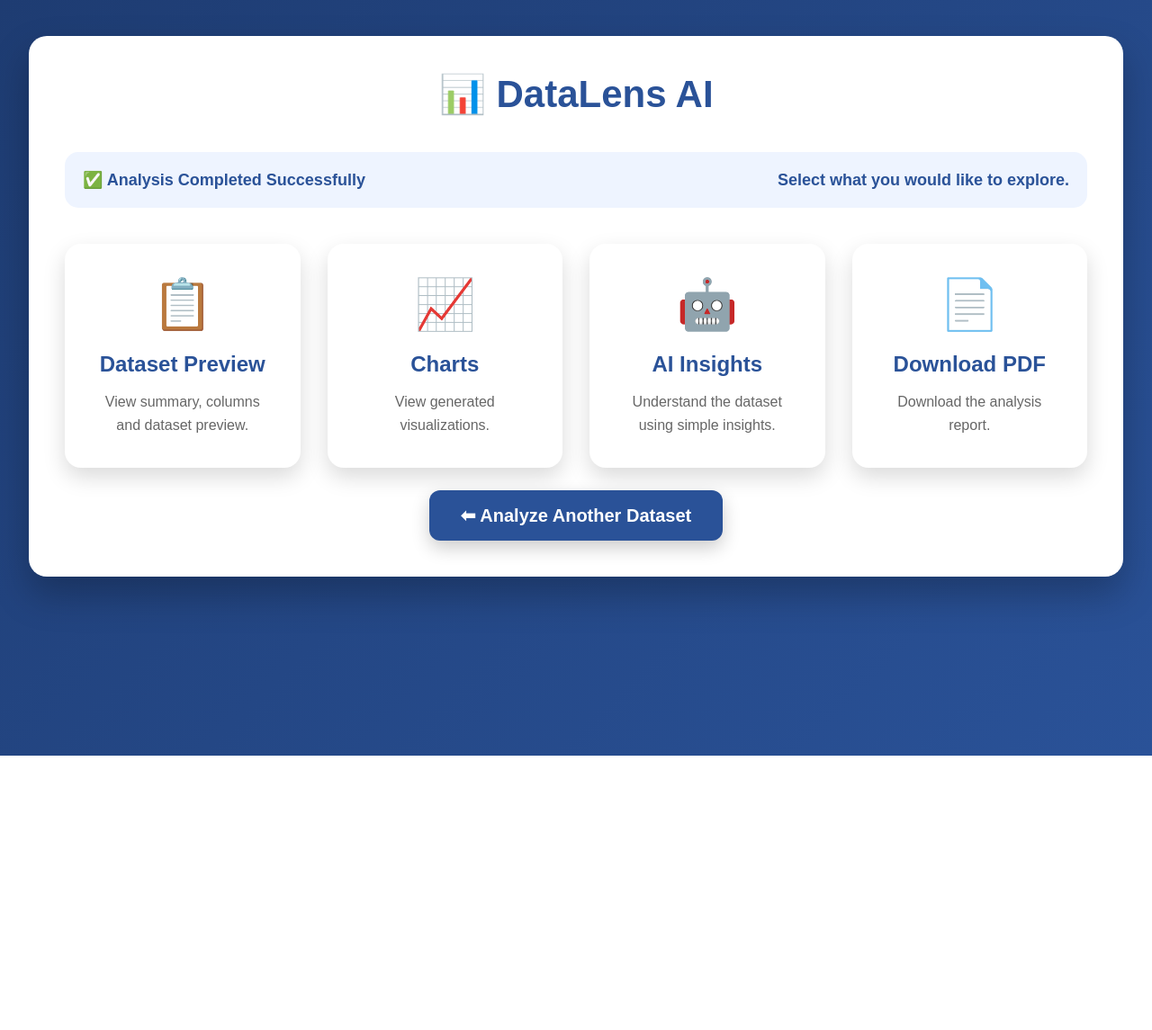
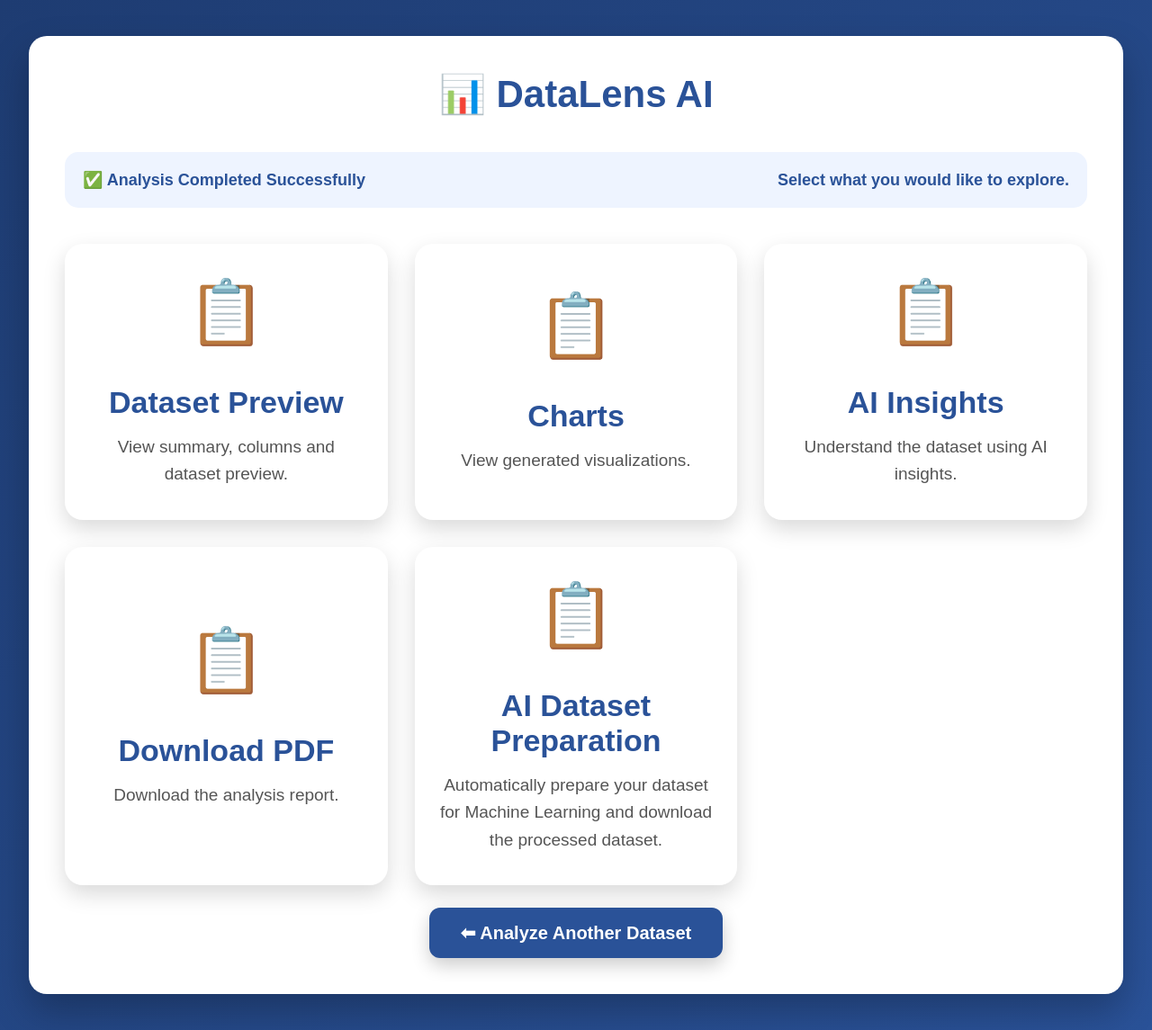
Before and after one commit to sneha123-oss/DataLens-AI, a Flask app: page /menu in a window 1280 px wide. Shown: the whole page at 90% size. Before the commit the page ends 840 px from the top, so only its background shows below. Run offline with Flask 3, Linux system fonts and the light colour scheme.

Commit message:
Add AI data preparation and ML recommendation features

```diff
--- a/app.py
+++ b/app.py
@@ -5,6 +5,8 @@ import os
 from utils.charts import generate_charts
 from utils.analyzer import generate_insights
 from utils.pdf_generator import create_pdf
+from utils.cleaner import clean_dataset
+from utils.ml_recommender import recommend_ml
 
 app = Flask(__name__)
 
@@ -17,8 +19,9 @@ app.config["REPORT_FOLDER"] = REPORT_FOLDER
 os.makedirs(UPLOAD_FOLDER, exist_ok=True)
 os.makedirs(REPORT_FOLDER, exist_ok=True)
 
-# Store latest uploaded dataset analysis
 analysis_data = {}
+cleaned_dataset = None
+cleaning_summary = []
 
 
 @app.route("/")
@@ -30,6 +33,8 @@ def home():
 def upload():
 
     global analysis_data
+    global cleaned_dataset
+    global cleaning_summary
 
     if "file" not in request.files:
         return "No file selected."
@@ -43,7 +48,7 @@ def upload():
     filepath = os.path.join(app.config["UPLOAD_FOLDER"], file.filename)
     file.save(filepath)
 
-    # Read CSV using multiple encodings
+    # Read CSV
     encodings = ["utf-8", "latin1", "cp1252", "ISO-8859-1"]
 
     df = None
@@ -75,6 +80,26 @@ def upload():
 
     # Generate AI Insights
     insights = generate_insights(df)
+    ml_info = recommend_ml(df)
+
+    # AI Dataset Preparation
+    cleaned_dataset, cleaning_summary = clean_dataset(df)
+
+    print("Original Missing :", df.isnull().sum().sum())
+    print("Cleaned Missing  :", cleaned_dataset.isnull().sum().sum())
+
+    print(cleaning_summary)
+
+    # Save Cleaned Dataset
+    cleaned_path = os.path.join(
+        app.config["UPLOAD_FOLDER"],
+        "Cleaned_Dataset.csv"
+    )
+
+    cleaned_dataset.to_csv(
+        cleaned_path,
+        index=False
+    )
 
     # Generate PDF
     pdf_path = os.path.join(
@@ -93,20 +118,66 @@ def upload():
         insights
     )
 
-    # Save analysis data
+    # -----------------------------
+    # Dataset Quality Score
+    # -----------------------------
+
+    original_score = 100
+
+    if rows > 0:
+        original_score -= int((missing / (rows * cols)) * 100)
+        original_score -= int((duplicates / rows) * 100)
+
+    original_score = max(0, original_score)
+
+    clean_score = 100
+
+    if cleaned_dataset.shape[0] > 0:
+
+        clean_missing = cleaned_dataset.isnull().sum().sum()
+        clean_duplicates = cleaned_dataset.duplicated().sum()
+
+        clean_score -= int(
+            (clean_missing /
+             (cleaned_dataset.shape[0] * cleaned_dataset.shape[1])) * 100
+        )
+
+        clean_score -= int(
+            (clean_duplicates /
+             cleaned_dataset.shape[0]) * 100
+        )
+
+    clean_score = max(0, clean_score)
+
+    # Store Analysis Data
+
     analysis_data = {
+
         "filename": file.filename,
+
+        # Original Dataset
         "rows": rows,
         "cols": cols,
         "missing": missing,
         "duplicates": duplicates,
+
+        # Prepared Dataset
+        "clean_rows": cleaned_dataset.shape[0],
+        "clean_cols": cleaned_dataset.shape[1],
+        "clean_missing": cleaned_dataset.isnull().sum().sum(),
+        "clean_duplicates": cleaned_dataset.duplicated().sum(),
+
+        # Quality Score
+        "original_score": original_score,
+        "clean_score": clean_score,
+        "ml_info": ml_info,
+        # Other Data
         "columns": columns,
         "preview": preview,
         "charts": charts,
         "insights": insights
     }
 
-    # Open Menu
     return render_template("menu.html", **analysis_data)
 
 
@@ -130,6 +201,30 @@ def insights():
     return render_template("insights.html", **analysis_data)
 
 
+@app.route("/prepare")
+def prepare():
+
+    return render_template(
+        "prepare.html",
+        **analysis_data,
+        summary=cleaning_summary
+    )
+
+
+@app.route("/download_cleaned_dataset")
+def download_cleaned_dataset():
+
+    cleaned_path = os.path.join(
+        app.config["UPLOAD_FOLDER"],
+        "Cleaned_Dataset.csv"
+    )
+
+    return send_file(
+        cleaned_path,
+        as_attachment=True
+    )
+
+
 @app.route("/download_report")
 def download_report():
 
@@ -138,7 +233,10 @@ def download_report():
         "DataLensAI_Report.pdf"
     )
 
-    return send_file(pdf_path, as_attachment=True)
+    return send_file(
+        pdf_path,
+        as_attachment=True
+    )
 
 
 if __name__ == "__main__":
--- a/static/css/style.css
+++ b/static/css/style.css
@@ -170,51 +170,73 @@ button:hover{
 
     display:grid;
 
-    grid-template-columns:repeat(4,1fr);
+    grid-template-columns:repeat(3,1fr);
 
-    gap:20px;
+    gap:30px;
 
-    margin-bottom:40px;
+    margin-top:40px;
 
 }
-
 .card-box{
 
     background:white;
 
-    color:#2A5298;
+    border-radius:20px;
 
-    border-radius:18px;
-
-    padding:30px;
+    padding:35px 25px;
 
     text-align:center;
+
+    text-decoration:none;
+
+    color:#2A5298;
 
     box-shadow:0 10px 25px rgba(0,0,0,.15);
 
     transition:.3s;
 
+    min-height:280px;
+
+    display:flex;
+
+    flex-direction:column;
+
+    justify-content:center;
+
+    align-items:center;
+
 }
 
 .card-box:hover{
 
-    transform:translateY(-6px);
+    transform:translateY(-8px);
+
+    box-shadow:0 15px 35px rgba(0,0,0,.25);
 
 }
-
 .card-box h2{
 
-    font-size:48px;
+    margin-top:20px;
 
-    margin-bottom:10px;
+    margin-bottom:15px;
+
+    font-size:34px;
+
+    color:#2A5298;
+
+    text-decoration:none;
 
 }
 
 .card-box p{
 
-    font-size:20px;
+    font-size:19px;
 
-    font-weight:bold;
+    line-height:1.6;
+
+    color:#555;
+
+    text-decoration:none;
 
 }
 
@@ -724,3 +746,25 @@ html{
     font-weight:bold;
     cursor:pointer;
 }
+/* ===========================
+   MENU CARD FIX
+=========================== */
+
+.card-box,
+.card-box:hover,
+.card-box:visited,
+.card-box:active{
+
+    text-decoration:none;
+
+    color:inherit;
+
+}
+
+.card-icon{
+
+    font-size:70px;
+
+    margin-bottom:20px;
+
+}
--- a/templates/menu.html
+++ b/templates/menu.html
@@ -4,7 +4,6 @@
 <head>
 
     <meta charset="UTF-8">
-
     <meta name="viewport" content="width=device-width, initial-scale=1.0">
 
     <title>DataLens AI</title>
@@ -28,45 +27,80 @@
 
     </div>
 
-    <div class="menu-grid">
+    <div class="cards">
 
-        <a href="{{ url_for('preview') }}" class="menu-card">
+        <!-- Dataset Preview -->
 
-            <div class="icon">📋</div>
+        <a href="{{ url_for('preview') }}" class="card-box">
 
+            <div class="card-icon">📋</div>
             <h2>Dataset Preview</h2>
 
-            <p>View summary, columns and dataset preview.</p>
+            <p>
+                View summary, columns and
+                dataset preview.
+            </p>
 
         </a>
 
-        <a href="{{ url_for('charts') }}" class="menu-card">
+        <!-- Charts -->
 
-            <div class="icon">📈</div>
+        <a href="{{ url_for('charts') }}" class="card-box">
+
+            <div class="card-icon">📋</div>
 
             <h2>Charts</h2>
 
-            <p>View generated visualizations.</p>
+            <p>
+                View generated
+                visualizations.
+            </p>
 
         </a>
 
-        <a href="{{ url_for('insights') }}" class="menu-card">
+        <!-- AI Insights -->
 
-            <div class="icon">🤖</div>
+        <a href="{{ url_for('insights') }}" class="card-box">
+
+           <div class="card-icon">📋</div>
 
             <h2>AI Insights</h2>
 
-            <p>Understand the dataset using simple insights.</p>
+            <p>
+                Understand the dataset
+                using AI insights.
+            </p>
 
         </a>
 
-        <a href="{{ url_for('download_report') }}" class="menu-card">
+        <!-- Download PDF -->
 
-            <div class="icon">📄</div>
+        <a href="{{ url_for('download_report') }}" class="card-box">
+
+           <div class="card-icon">📋</div>
 
             <h2>Download PDF</h2>
 
-            <p>Download the analysis report.</p>
+            <p>
+                Download the
+                analysis report.
+            </p>
+
+        </a>
+
+        <!-- NEW FEATURE -->
+
+        <a href="{{ url_for('prepare') }}" class="card-box">
+
+          <div class="card-icon">📋</div>
+
+            <h2>AI Dataset Preparation</h2>
+
+            <p>
+                Automatically prepare your dataset
+                for Machine Learning and download
+                the processed dataset.
+            </p>
 
         </a>
 
@@ -74,7 +108,8 @@
 
     <div class="download-box">
 
-        <a href="{{ url_for('home') }}" class="download-btn">
+        <a href="{{ url_for('home') }}"
+           class="download-btn">
 
             ⬅ Analyze Another Dataset
 
```
Also changed, not shown: templates/prepare.html (added, +148 -0 lines), utils/cleaner.py (added, +83 -0 lines), utils/ml_recommender.py (added, +24 -0 lines), 1 other file.
